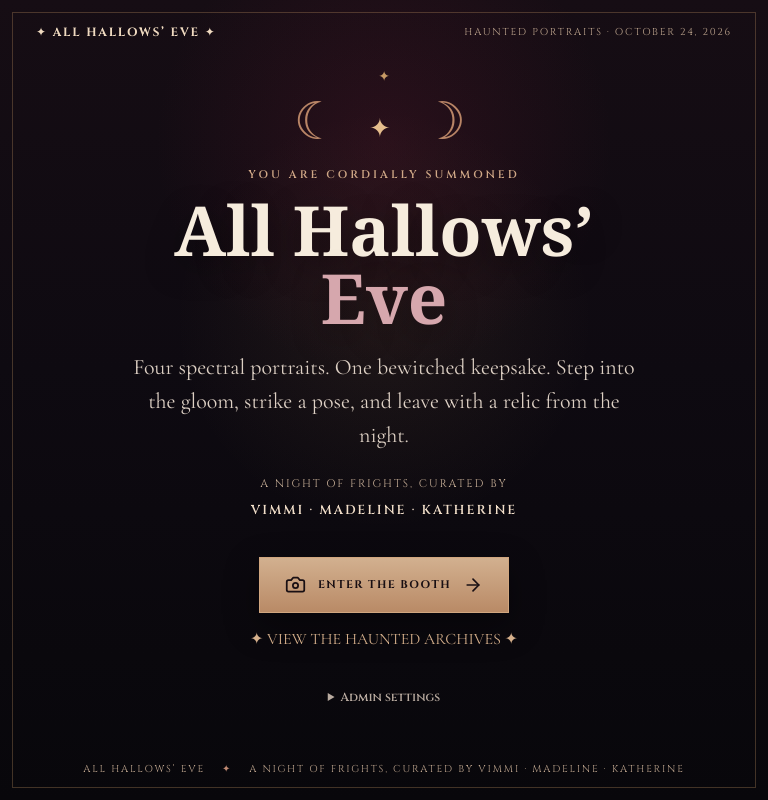
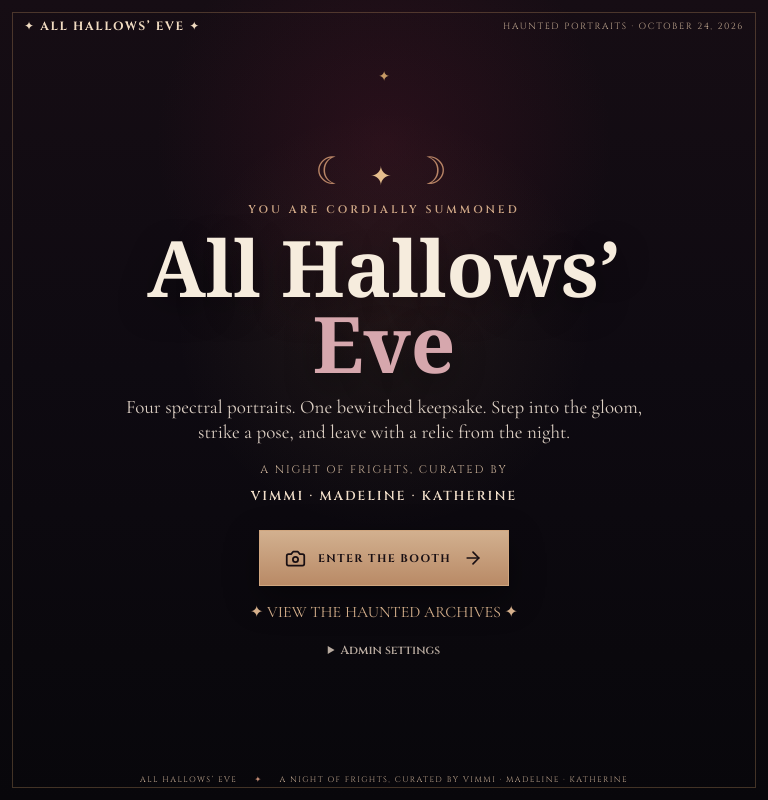
Before and after one commit to justforfunsies808/all-hallows-eve-photobooth, a React (Vite) app: page / in a window 768 px wide. Built offline with nearby package versions, Linux system fonts and the light colour scheme; a web font is replaced by a local one.

Commit message:
ipad setup

```diff
--- a/src/styles.css
+++ b/src/styles.css
@@ -598,3 +598,106 @@ a.secondary:hover {
     font-size: 10px;
   }
 }
+
+
+/* iPad portrait-specific layout */
+@media (min-width: 641px)
+  and (max-width: 834px)
+  and (orientation: portrait) {
+
+  .app {
+    min-height: 100vh;
+    min-height: 100dvh;
+  }
+
+  .top {
+    padding: 18px 24px;
+    font-size: 9px;
+  }
+
+  .stage {
+    padding: 20px 24px;
+    align-items: center;
+  }
+
+  /* Welcome screen */
+  .welcome {
+    max-width: 650px;
+  }
+
+  .welcome h1 {
+    font-size: 78px;
+    margin: 12px 0;
+  }
+
+  .ornament {
+    font-size: 38px;
+    margin-bottom: 10px;
+  }
+
+  .subtitle {
+    font-size: 19px;
+    line-height: 1.35;
+    margin-bottom: 15px;
+  }
+
+  .hostLine {
+    margin-bottom: 22px;
+  }
+
+  .admin {
+    margin-top: 20px;
+  }
+
+  /* Camera screen */
+  .cameraScreen {
+    width: 100%;
+    max-width: 650px;
+  }
+
+  .cameraFrame {
+    width: min(66vw, 400px);
+    max-height: 54vh;
+    aspect-ratio: 5 / 6;
+  }
+
+  .cameraTop {
+    max-width: 500px;
+    margin: 0 auto 14px;
+  }
+
+  .cameraHint {
+    margin: 18px 0;
+  }
+
+  /* Finished photo strip screen */
+  .result {
+    flex-direction: column;
+    gap: 14px;
+    text-align: center;
+  }
+
+  .stripPreview {
+    width: 125px;
+    max-height: 39vh;
+  }
+
+  .result h2 {
+    font-size: 45px;
+    margin: 8px 0;
+  }
+
+  .result .status,
+  .result .error {
+    justify-content: center;
+  }
+
+  .result .actions {
+    justify-content: center;
+  }
+
+  footer {
+    padding: 15px;
+    font-size: 8px;
+  }
+}
```
